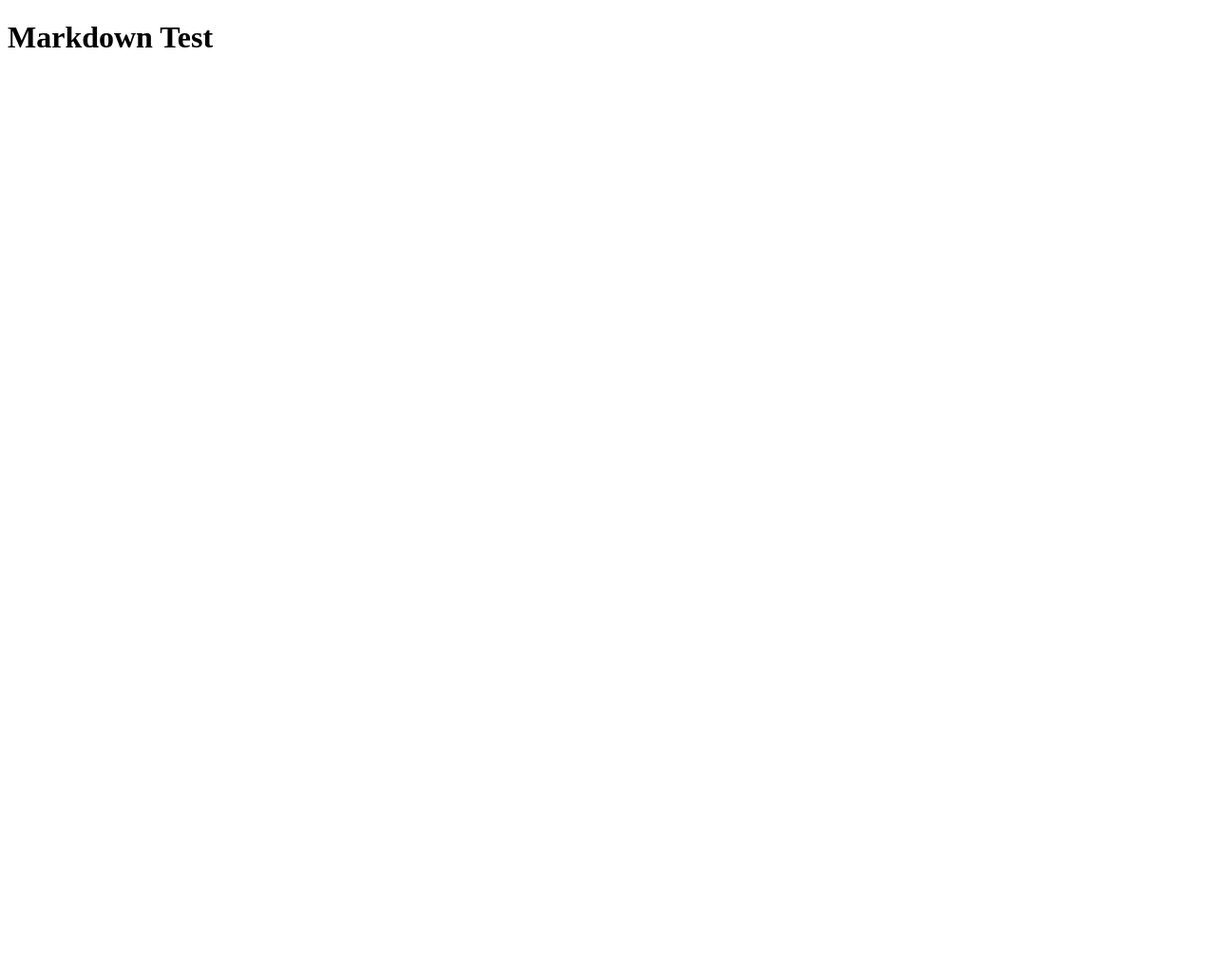
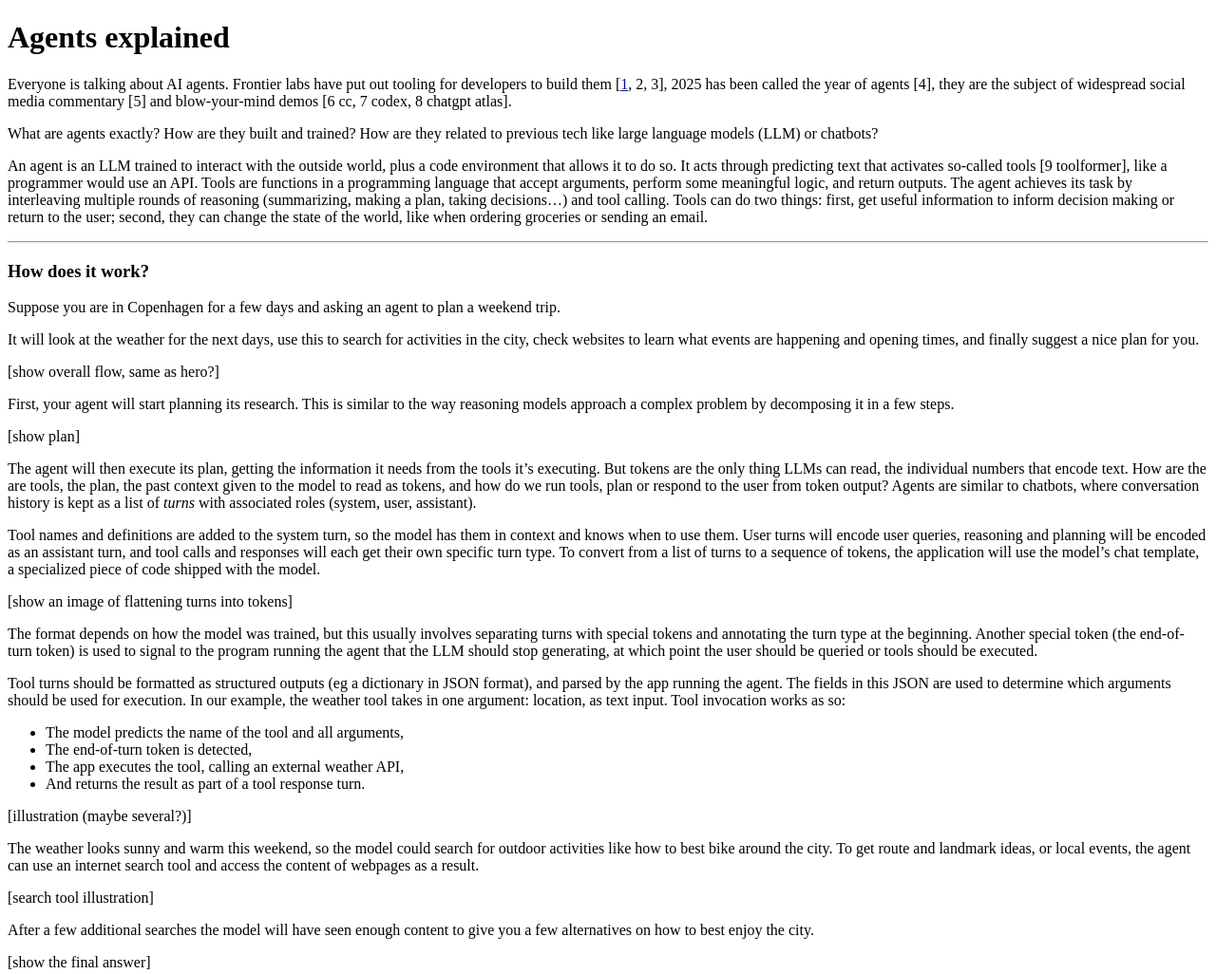
Before and after one commit to adaptive-ml/blog-components, a website: page examples/markdown-renderer/index.html in a window 1280 px wide. Shown: the top 1026 px of the page at 95% size. Before the commit the page ends 800 px from the top, so only its background shows below. Drawn offline with nearby package versions, Linux system fonts and the light colour scheme.

Commit message:
markdown rendering example

```diff
--- a/examples/markdown-renderer/index.html
+++ b/examples/markdown-renderer/index.html
@@ -10,13 +10,19 @@
 
     <script src="https://cdn.jsdelivr.net/npm/marked/marked.min.js"></script>
     <script>
-        const markdown = `
-# Markdown Test
-
-<agent-workflow></agent-workflow>
-        `.trim();
-        marked.setOptions({ sanitize: false });
-        document.getElementById('content').innerHTML = marked.parse(markdown);
+        async function loadMarkdown() {
+            try {
+                const response = await fetch('../blog_post.md');
+                const markdown = await response.text();
+                marked.setOptions({ sanitize: false });
+                document.getElementById('content').innerHTML = marked.parse(markdown);
+            } catch (error) {
+                console.error('Error loading markdown:', error);
+                document.getElementById('content').innerHTML =
+                    '<p>Error loading markdown. Make sure to run a local server (e.g., <code>npm run dev</code>)</p>';
+            }
+        }
+        loadMarkdown();
     </script>
 </body>
 </html>
--- a/package.json
+++ b/package.json
@@ -14,6 +14,12 @@
     "educational"
   ],
   "license": "MIT",
+  "scripts": {
+    "dev": "serve ."
+  },
+  "devDependencies": {
+    "serve": "^14.2.4"
+  },
   "exports": {
     "./agent-viz": "./components/agent-viz.js"
   }
```
